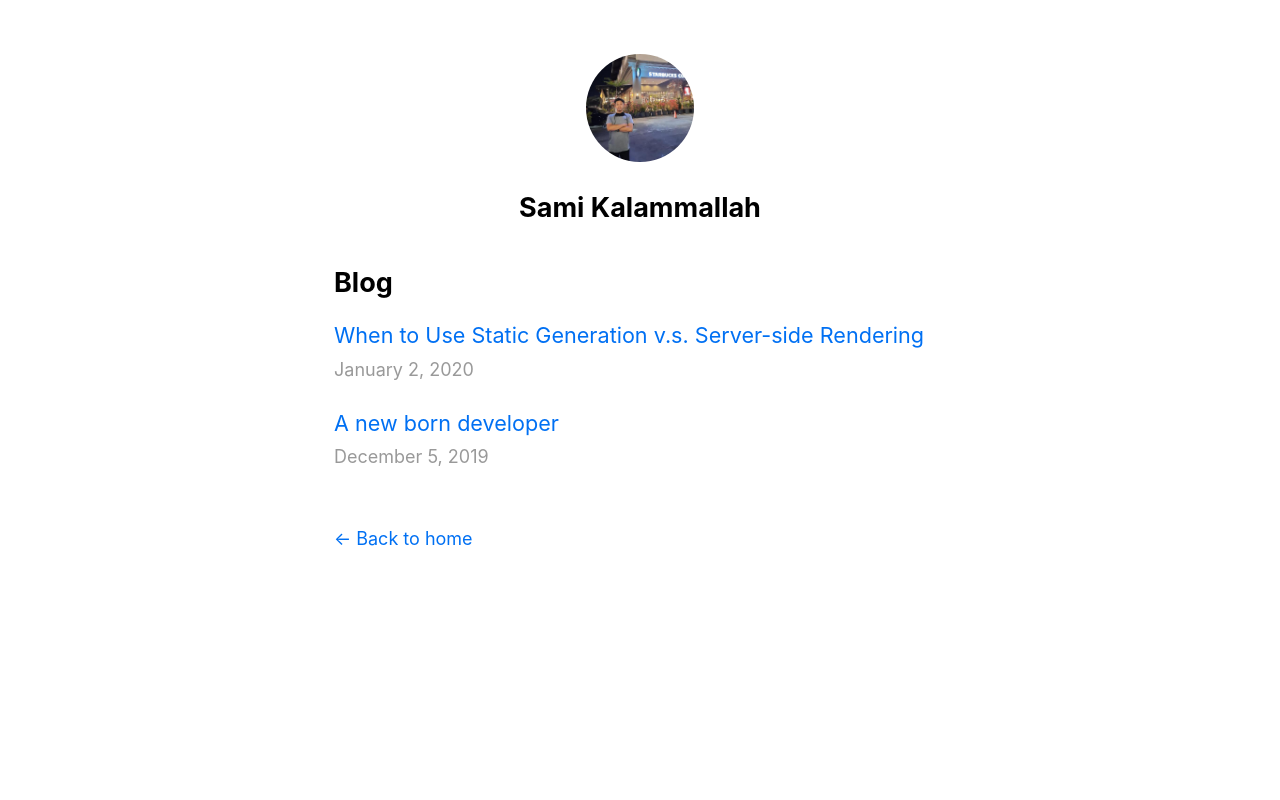
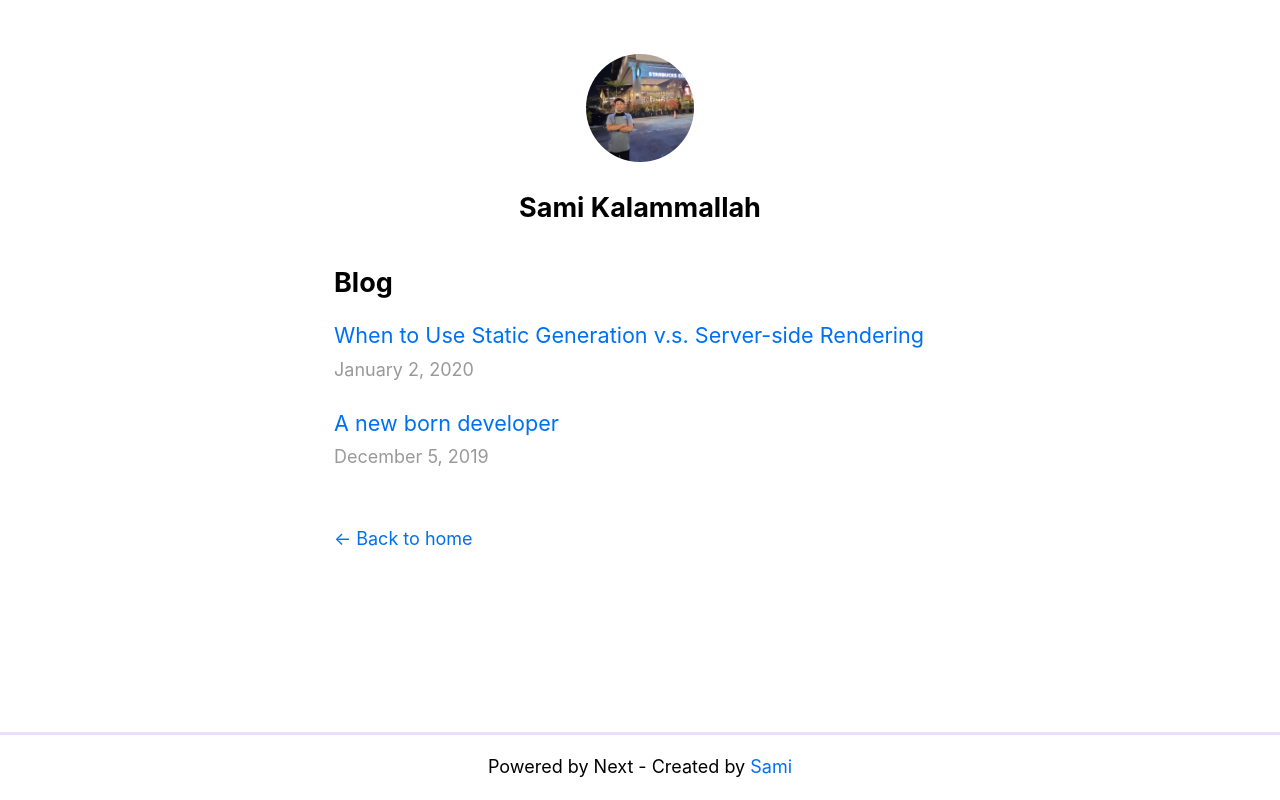
Before and after one commit to SamX23/my-blog, a Next.js app: page /blog in a window 1280 px wide. Built offline with nearby package versions, Linux system fonts and the light colour scheme.

Commit message:
add footer

```diff
--- /dev/null
+++ b/components/footer.tsx
@@ -0,0 +1,12 @@
+import footer from "../styles/footer.module.css";
+
+export default function Footer() {
+  return (
+    <footer className={footer.footer}>
+      <p>
+        Powered by Next - Created by
+        <a href="https://kalamallah.xyz"> Sami</a>
+      </p>
+    </footer>
+  );
+}
--- a/components/layout.tsx
+++ b/components/layout.tsx
@@ -1,8 +1,9 @@
 import Head from "next/head";
 import Image from "next/image";
+import Link from "next/link";
 import styles from "./layout.module.css";
 import utilStyles from "../styles/utils.module.css";
-import Link from "next/link";
+import Footer from "./footer";
 
 const name = "Sami Kalammallah";
 export const siteTitle = "Sami Kalammallah";
@@ -20,7 +21,7 @@ export default function Layout({
         <link rel="icon" href="/favicon.ico" />
         <meta
           name="description"
-          content="Learn how to build a personal website using Next.js"
+          content="Sami Kalammallah blog about his front end journey"
         />
         <meta
           property="og:image"
@@ -74,6 +75,8 @@ export default function Layout({
           </Link>
         </div>
       )}
+
+      <Footer />
     </div>
   );
 }
--- /dev/null
+++ b/styles/footer.module.css
@@ -0,0 +1,10 @@
+.footer {
+  position: fixed;
+  bottom: 0;
+  right: 0;
+  width: 100%;
+  border-top: 0.2em solid #e9e0ff;
+  display: flex;
+  justify-content: center;
+  align-items: center;
+}
```
